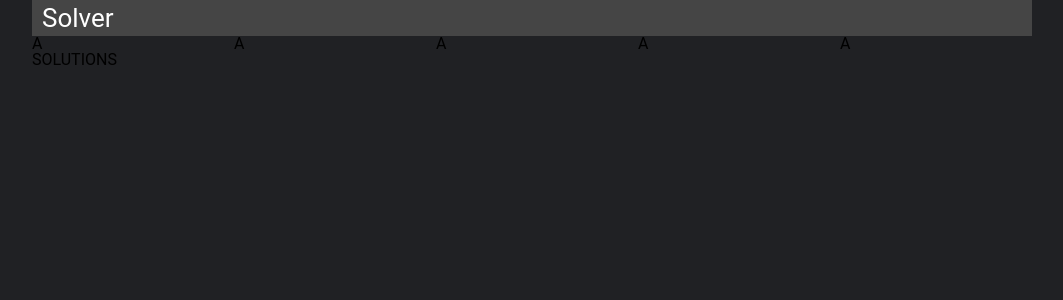
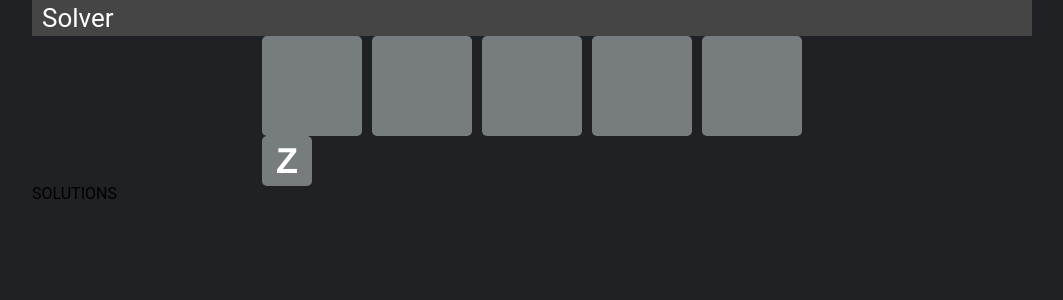
Before and after one commit to samwaters/solver, a React app: page / in a window 1280 px wide. Shown: the top 300 px of the page, without its empty margins (108-1171 px from the left). Built offline with nearby package versions, Linux system fonts and the light colour scheme; the HTML template or start-up script is replaced by a standard one.

Commit message:
Add letters and redux

```diff
--- /dev/null
+++ b/src/actions/letters.actions.ts
@@ -0,0 +1,46 @@
+import { Action } from './action.interface'
+
+export const ADD_INVALID_LETTER = 'ADD_INVALID_LETTER'
+export const REMOVE_INVALID_LETTER = 'REMOVE_INVALID_LETTER'
+export const ADD_KNOWN_LETTER = 'ADD_KNOWN_LETTER'
+export const REMOVE_KNOWN_LETTER = 'REMOVE_KNOWN_LETTER'
+export const SET_KNOWN_LETTER_VALIDITY = 'SET_KNOWN_LETTER_VALIDITY'
+
+export const addInvalidLetter = (letter: string, id: string = null): Action => ({
+  type: ADD_INVALID_LETTER,
+  payload: {
+    id: id ?? new Date().getTime(),
+    letter
+  }
+})
+
+export const removeInvalidLetter = (id: number): Action => ({
+  type: REMOVE_INVALID_LETTER,
+  payload: {
+    id
+  }
+})
+
+export const addKnownLetter = (index: number, letter: string, valid = false) => ({
+  type: ADD_KNOWN_LETTER,
+  payload: {
+    index,
+    letter,
+    valid
+  }
+})
+
+export const removeKnownLetter = (index: number) => ({
+  type: REMOVE_KNOWN_LETTER,
+  payload: {
+    index
+  }
+})
+
+export const setKnownLetterValidity = (index: number, valid: boolean) => ({
+  type: SET_KNOWN_LETTER_VALIDITY,
+  payload: {
+    index,
+    valid
+  }
+})
--- a/src/app.tsx
+++ b/src/app.tsx
@@ -6,6 +6,7 @@ import { KnownLetters } from 'components/KnownLetters/knownletters'
 import { Solutions } from 'components/Solutions/solutions'
 import { Theme, theme } from 'theme/theme'
 import { Header } from 'components/Header/header'
+import { InvalidLetters } from 'components/InvalidLetters/invalidletters'
 
 
 const GlobalStyles = createGlobalStyle<{theme: Theme}>`
@@ -37,6 +38,7 @@ export const App = () => <ThemeProvider theme={theme}>
     <Container>
       <Header />
       <KnownLetters />
+      <InvalidLetters />
       <Solutions />
     </Container>
   </ErrorBoundary>
--- /dev/null
+++ b/src/components/InvalidLetters/invalidletters.tsx
@@ -0,0 +1,20 @@
+import * as React from 'react'
+import styled from 'styled-components'
+import { useSelector } from 'react-redux'
+import { getInvalidLetters } from 'selectors/letters.selectors'
+import { InvalidLetter } from 'components/Letter/invalidletter'
+
+const Container = styled.div`
+  display: grid;
+  gap: 10px;
+  grid-template-columns: repeat(10, 1fr);
+  margin: 0 auto;
+  width: 540px;
+`
+
+export const InvalidLetters = () => {
+  const invalidLetters = useSelector(getInvalidLetters)
+  return <Container>
+    {Object.keys(invalidLetters).map((key: string) => <InvalidLetter key={key} letter={invalidLetters[key]} />)}
+  </Container>
+}
--- a/src/components/KnownLetters/knownletters.tsx
+++ b/src/components/KnownLetters/knownletters.tsx
@@ -6,14 +6,14 @@ const Container = styled.div`
   display: grid;
   gap: 10px;
   grid-template-columns: repeat(5, 1fr);
+  margin: 0 auto;
+  width: 540px;
 `
 
-export const KnownLetters = () => {
-  return <Container>
-    <Letter />
-    <Letter />
-    <Letter />
-    <Letter />
-    <Letter />
-  </Container>
-}
+export const KnownLetters = () => <Container>
+  <Letter id={0} />
+  <Letter id={1} />
+  <Letter id={2} />
+  <Letter id={3} />
+  <Letter id={4} />
+</Container>
--- /dev/null
+++ b/src/components/Letter/invalidletter.tsx
@@ -0,0 +1,28 @@
+import * as React from 'react'
+import styled from 'styled-components'
+
+const InvalidLetterContainer = styled.div`
+    align-items: center;
+    background-color: ${props => props.theme.letter.default};
+    border-radius: 5px;
+    color: ${props => props.theme.letter.color};
+    display: flex;
+    height: 50px;
+    justify-content: center;
+    width:50px;
+    :focus {
+        border: 2px solid orange;
+        outline: 0;
+    }
+`
+const InvalidLetterText = styled.span`
+    font-family: "Helvetica Neue", "sans-serif";
+    font-size: 36px;
+    font-weight: bold;
+`
+
+export const InvalidLetter = ({letter}: {letter: string}) => {
+  return <InvalidLetterContainer tabIndex={0}>
+    <InvalidLetterText>{letter}</InvalidLetterText>
+  </InvalidLetterContainer>
+}
--- a/src/components/Letter/letter.tsx
+++ b/src/components/Letter/letter.tsx
@@ -1,21 +1,57 @@
 import * as React from 'react'
 import styled from "styled-components";
-import {useState} from "react";
+import { KeyboardEvent } from "react";
+import { useDispatch, useSelector } from 'react-redux'
+import { getLetterById } from 'selectors/letters.selectors'
+import { addKnownLetter, removeKnownLetter, setKnownLetterValidity } from 'actions/letters.actions'
 
-const LetterContainer = styled.div`
-    background-color: ${props => props.color}
+const LetterContainer = styled.div<{isValid: boolean}>`
+    align-items: center;
+    background-color: ${props =>
+      props.isValid === null ?
+        props.theme.letter.default :
+        props.isValid ?
+          props.theme.letter.valid : props.theme.letter.invalid
+      };
+    border-radius: 5px;
+    color: ${props => props.theme.letter.color};
+    display: flex;
     height: 100px;
+    justify-content: center;
     width:100px;
+    :focus {
+        border: 2px solid orange;
+        outline: 0;
+    }
+`
+const LetterText = styled.span`
+    font-family: "Helvetica Neue", "sans-serif";
+    font-size: 60px;
+    font-weight: bold;
 `
 
-export const Letter = () => {
-    const colorMap = {
-        default: "#777c7e",
-        invalid: "#cdb445",
-        valid: "#52ad5b*",
+export const Letter = ({id}: {id: number}) => {
+    const dispatch = useDispatch()
+    const letter = useSelector(getLetterById(id))
+    const handleKeyPress = (event: KeyboardEvent<HTMLDivElement>) => {
+        event.preventDefault()
+        event.stopPropagation()
+        if(/[A-Z]/i.test(event.key)) {
+            dispatch(addKnownLetter(id, event.key.toUpperCase(), letter.valid ?? false))
+        }
     }
-    const [value, setValue] = useState("")
-    return <LetterContainer>
-        A
+    const handleKeyUp = (event: KeyboardEvent<HTMLDivElement>) => {
+        if(event.code === "Backspace") {
+            dispatch(removeKnownLetter(id))
+        }
+    }
+    return <LetterContainer
+      isValid={letter.valid}
+      onClick={() => dispatch(setKnownLetterValidity(id, letter.valid === null ? false : !letter.valid))}
+      onKeyPress={handleKeyPress}
+      onKeyUp={handleKeyUp}
+      tabIndex={0}
+    >
+        <LetterText>{letter.letter}</LetterText>
     </LetterContainer>
 }
--- a/src/reducers/index.ts
+++ b/src/reducers/index.ts
@@ -1,10 +1,13 @@
 import { combineReducers } from 'redux'
 import { bootstrapReducer, BootstrapState } from './bootstrap.reducer'
+import { lettersReducer, LettersState } from 'reducers/letters.reducer'
 
 export interface AppState {
   bootstrap: BootstrapState
+  letters: LettersState
 }
 
 export const createRootReducer = () => combineReducers({
   bootstrap: bootstrapReducer,
+  letters: lettersReducer
 })
--- /dev/null
+++ b/src/reducers/letters.reducer.ts
@@ -0,0 +1,61 @@
+import { Action } from 'actions/action.interface'
+import { ADD_KNOWN_LETTER, REMOVE_KNOWN_LETTER, SET_KNOWN_LETTER_VALIDITY } from 'actions/letters.actions'
+
+export interface LettersState {
+  invalidLetters: {
+    [id: number]: string
+  }
+  knownLetters: {
+    [id: number]: {
+      letter: string
+      valid: boolean | null
+    }
+  }
+}
+
+const initialState: LettersState = {
+  invalidLetters: {
+    16699: "Z"
+  },
+  knownLetters: {
+    0: {letter: "", valid: null},
+    1: {letter: "", valid: null},
+    2: {letter: "", valid: null},
+    3: {letter: "", valid: null},
+    4: {letter: "", valid: null}
+  }
+}
+
+export const lettersReducer = (state: LettersState = initialState, action: Action) => {
+  switch (action.type) {
+    case ADD_KNOWN_LETTER:
+      return {
+        ...state,
+        knownLetters: {
+          ...state.knownLetters,
+          [action.payload.index]: {letter: action.payload.letter, valid: action.payload.valid}
+        }
+      }
+    case REMOVE_KNOWN_LETTER:
+      return {
+        ...state,
+        knownLetters: {
+          ...state.knownLetters,
+          [action.payload.index]: {letter: "", valid: null}
+        }
+      }
+    case SET_KNOWN_LETTER_VALIDITY:
+      return {
+        ...state,
+        knownLetters: {
+          ...state.knownLetters,
+          [action.payload.index]: {
+            ...state.knownLetters[action.payload.index],
+            valid: action.payload.valid
+          }
+        }
+      }
+    default:
+      return state
+  }
+}
--- /dev/null
+++ b/src/selectors/letters.selectors.ts
@@ -0,0 +1,4 @@
+import { AppState } from 'reducers/index'
+
+export const getLetterById = (id: number) => (state: AppState) => state.letters.knownLetters[id]
+export const getInvalidLetters = (state: AppState) => state.letters.invalidLetters
--- a/src/theme/theme.ts
+++ b/src/theme/theme.ts
@@ -3,15 +3,29 @@ export interface Theme {
   header: {
     background: string
     color: string
-    size: string;
+    size: string
+  },
+  letter: {
+    border: string
+    color: string;
+    default: string
+    invalid: string
+    valid: string
   }
 }
 
-export const theme = {
+export const theme: Theme = {
   background: "#202124",
   header: {
     background: "#454545",
     color: "#FFFFFF",
     size: "26px"
+  },
+  letter: {
+    border: "#538399",
+    color: "#FFFFFF",
+    default: "#777c7e",
+    invalid: "#cdb445",
+    valid: "#52ad5b"
   }
 }
```
Also changed, not shown: 1 other file (tests, documents, lock files or other folders).
